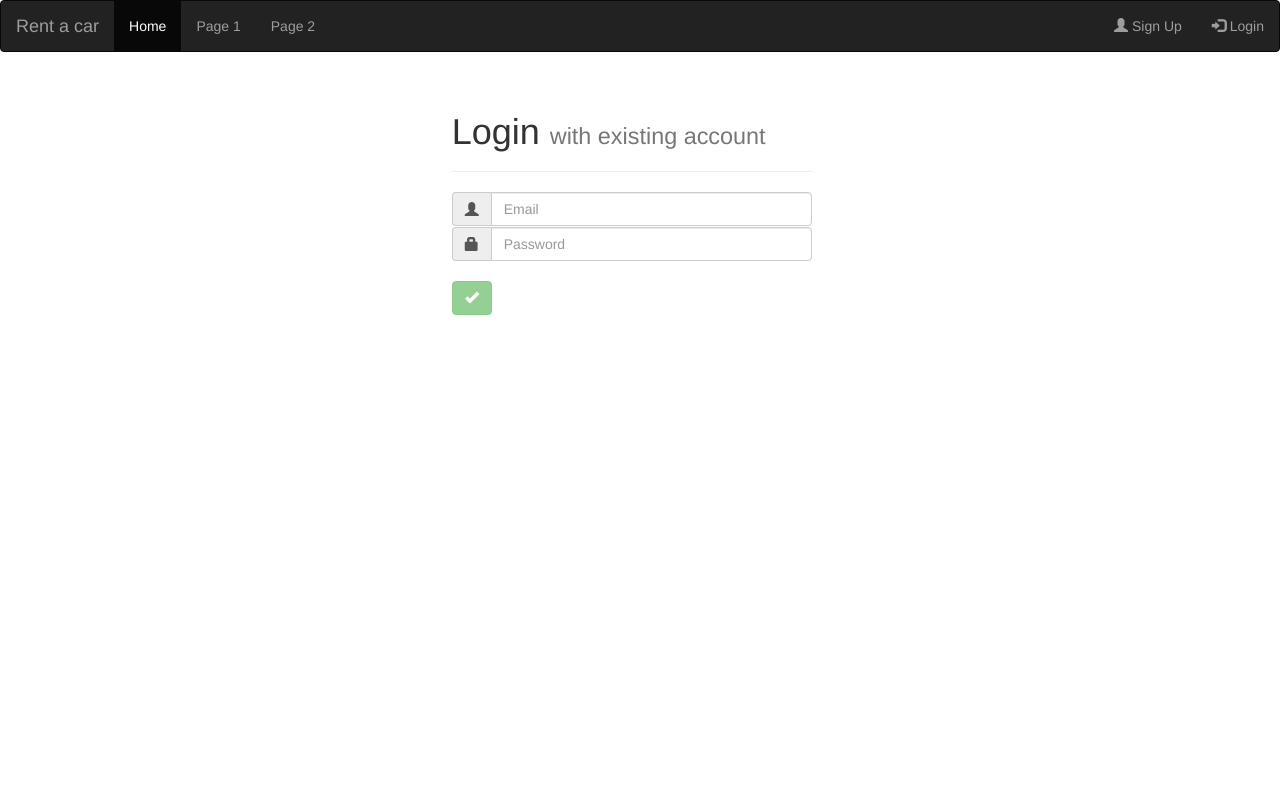
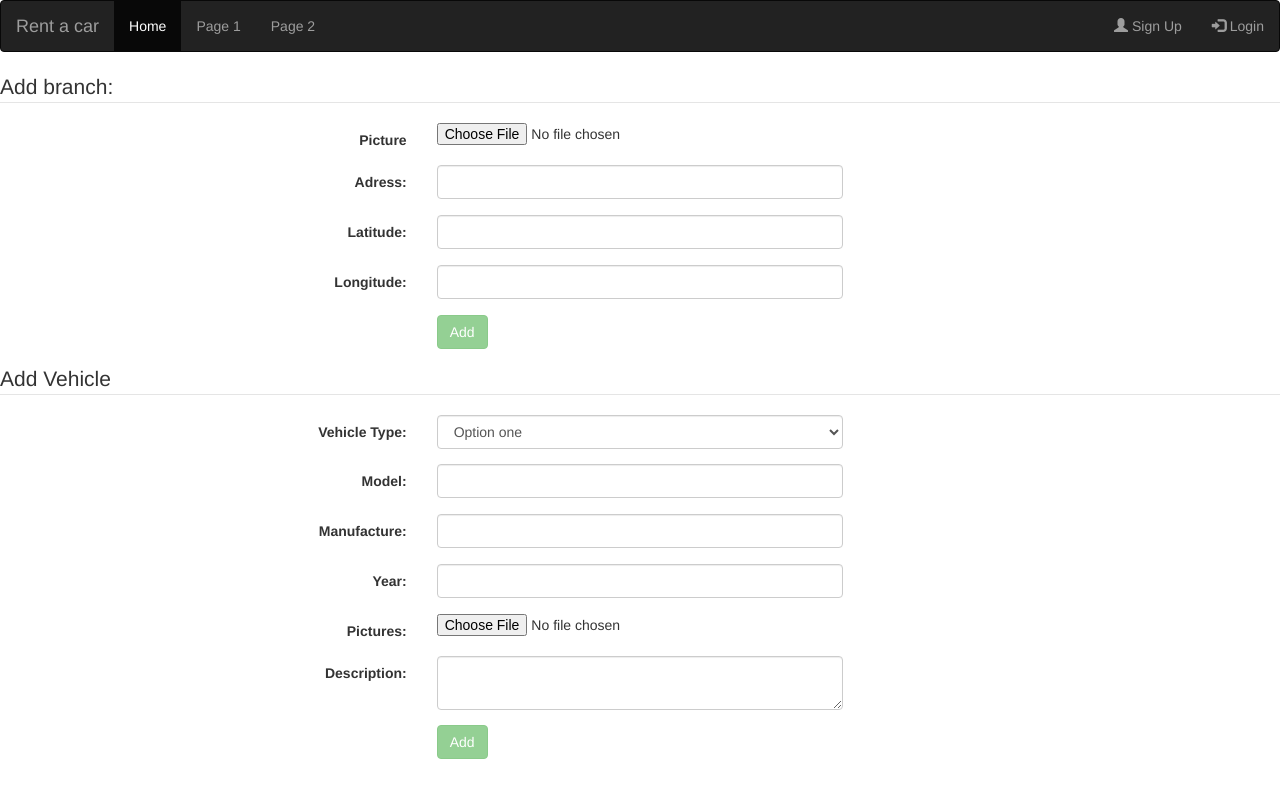
Before and after one commit to djordje191/pusgs2018-VUDJO, an Angular app in the folder Angular/RentAppFE/: page /login in a window 1280 px wide. Shown: the top 800 px of the page. Built offline with nearby package versions, Linux system fonts and the light colour scheme.

Commit message:
Added new components

```diff
--- a/Angular/RentAppFE/src/app/app.component.html
+++ b/Angular/RentAppFE/src/app/app.component.html
@@ -2,6 +2,8 @@
 <div class="row">
     <div class="col col-lg-12">
         <app-nav-bar></app-nav-bar>
+        <app-branch></app-branch>
+        <app-vehicle></app-vehicle>
         <router-outlet></router-outlet>
     </div>
 </div>
--- a/Angular/RentAppFE/src/app/app.module.ts
+++ b/Angular/RentAppFE/src/app/app.module.ts
@@ -12,6 +12,8 @@ import { Router, RouterModule, Routes, ActivatedRoute
 } from '@angular/router';
 import { HashLocationStrategy, LocationStrategy, APP_BASE_HREF } from '@angular/common';
 import { FormsModule } from '@angular/forms';
+import { BranchComponent } from './branch/branch.component';
+import { VehicleComponent } from './vehicle/vehicle.component';
 
 const Routes=[
   {
@@ -29,7 +31,9 @@ const Routes=[
     AppComponent,
     LoginFormComponent,
     RegisterFormComponent,
-    NavBarComponent
+    NavBarComponent,
+    BranchComponent,
+    VehicleComponent
   ],
   imports: [
     BrowserModule,
--- /dev/null
+++ b/Angular/RentAppFE/src/app/branch/branch.component.html
@@ -0,0 +1,91 @@
+
+<form class="form-horizontal" #f="ngForm" (ngSubmit)="onSubmit(f)">
+<fieldset>
+
+<!-- Form Name -->
+<legend>Add branch:</legend>
+
+<!-- File Button -->
+<div class="form-group">
+  <label class="col-md-4 control-label" for="filebutton">Picture</label>
+  <div class="col-md-4">
+    <input id="filebutton" name="filebutton" class="input-file" type="file">
+  </div>
+</div>
+
+<!-- Text input-->
+<div class="form-group">
+  <label class="col-md-4 control-label" for="textinput">Adress:</label>
+  <div class="col-md-4">
+  <input id="adress" name="adress" type="text" placeholder="" class="form-control input-md" ngModel required #adress="ngModel">
+  </div>
+</div>
+
+<div class="row">
+  <div class="col col-lg-4 col-lg-push-4">
+    <div *ngIf="adress.errors && (adress.dirty || adress.touched)"
+          class="alert alert-danger">
+        <div [hidden]="!adress.errors.required">
+          Adress is required!
+        </div>
+        <div [hidden]="!adress.errors.pattern">
+          Adress form is invalid
+        </div>
+    </div>
+  </div>
+</div>
+
+<!-- Text input-->
+<div class="form-group">
+  <label class="col-md-4 control-label" for="textinput">Latitude:</label>
+  <div class="col-md-4">
+  <input id="latitude" name="latitude" type="text" placeholder="" class="form-control input-md" ngModel required #latitude="ngModel">
+  </div>
+</div>
+
+<div class="row">
+  <div class="col col-lg-4 col-lg-push-4">
+    <div *ngIf="latitude.errors && (latitude.dirty || latitude.touched)"
+          class="alert alert-danger">
+        <div [hidden]="!latitude.errors.required">
+          Latitude is required!
+        </div>
+        <div [hidden]="!latitude.errors.pattern">
+          Latitude form is invalid
+        </div>
+    </div>
+  </div>
+</div>
+
+<!-- Text input-->
+<div class="form-group">
+  <label class="col-md-4 control-label" for="textinput">Longitude:</label>
+  <div class="col-md-4">
+  <input id="longitude" name="longitude" type="text" placeholder="" class="form-control input-md" ngModel required #longitude="ngModel">
+  </div>
+</div>
+
+<div class="row">
+  <div class="col col-lg-4 col-lg-push-4">
+    <div *ngIf="longitude.errors && (longitude.dirty || longitude.touched)"
+          class="alert alert-danger">
+        <div [hidden]="!longitude.errors.required">
+          Longitude is required!
+        </div>
+        <div [hidden]="!longitude.errors.pattern">
+          Longitude form is invalid
+        </div>
+    </div>
+  </div>
+</div>
+
+<!-- Button -->
+<div class="form-group">
+  <label class="col-md-4 control-label" for="singlebutton"></label>
+  <div class="col-md-4">
+    <button type="submit" id="singlebutton" name="singlebutton" class="btn btn-success" [disabled]="!f.valid">Add</button>
+  </div>
+</div>
+
+</fieldset>
+</form>
--- /dev/null
+++ b/Angular/RentAppFE/src/app/branch/branch.component.ts
@@ -0,0 +1,19 @@
+import { Component, OnInit } from '@angular/core';
+import {NgForm} from '@angular/forms';
+
+@Component({
+  selector: 'app-branch',
+  templateUrl: './branch.component.html',
+  styleUrls: ['./branch.component.css']
+})
+export class BranchComponent implements OnInit {
+
+  constructor() { }
+
+  ngOnInit() {
+  }
+
+  onSubmit(f: NgForm) {
+    console.log(f.value.adress, f.value.latitude,f.value.longitude);
+  }
+}
--- /dev/null
+++ b/Angular/RentAppFE/src/app/vehicle/vehicle.component.html
@@ -0,0 +1,109 @@
+<form class="form-horizontal" #f="ngForm" (ngSubmit)="onSubmit(f)">
+  <fieldset>
+
+  <!-- Form Name -->
+  <legend>Add Vehicle</legend>
+
+  <!-- Select Basic -->
+  <div class="form-group">
+    <label class="col-md-4 control-label" for="selectbasic">Vehicle Type:</label>
+    <div class="col-md-4">
+      <select id="type" name="type" class="form-control">
+        <option value="1">Option one</option>
+        <option value="2">Option two</option>
+      </select>
+    </div>
+  </div>
+
+  <!-- Text input-->
+  <div class="form-group">
+    <label class="col-md-4 control-label" for="textinput">Model:</label>
+    <div class="col-md-4">
+    <input id="model" name="model" type="text" placeholder="" class="form-control input-md" ngModel required #model="ngModel">
+    </div>
+  </div>
+
+  <div class="row">
+    <div class="col col-lg-4 col-lg-push-4">
+      <div *ngIf="model.errors && (model.dirty || model.touched)"
+            class="alert alert-danger">
+          <div [hidden]="!model.errors.required">
+            Model is required!
+          </div>
+          <div [hidden]="!model.errors.pattern">
+            Model form is invalid
+          </div>
+      </div>
+    </div>
+  </div>
+
+  <!-- Text input-->
+  <div class="form-group">
+    <label class="col-md-4 control-label" for="textinput">Manufacture:</label>
+    <div class="col-md-4">
+    <input id="manufacture" name="manufacture" type="text" placeholder="" class="form-control input-md" ngModel required #manufacture="ngModel">
+    </div>
+  </div>
+
+  <div class="row">
+    <div class="col col-lg-4 col-lg-push-4">
+      <div *ngIf="manufacture.errors && (manufacture.dirty || manufacture.touched)"
+            class="alert alert-danger">
+          <div [hidden]="!manufacture.errors.required">
+            Manufacture is required!
+          </div>
+          <div [hidden]="!manufacture.errors.pattern">
+            Manufacture form is invalid
+          </div>
+      </div>
+    </div>
+  </div>
+
+  <!-- Text input-->
+  <div class="form-group">
+    <label class="col-md-4 control-label" for="textinput">Year:</label>
+    <div class="col-md-4">
+    <input id="year" name="year" type="text" placeholder="" class="form-control input-md" ngModel required #year="ngModel">
+    </div>
+  </div>
+
+  <div class="row">
+    <div class="col col-lg-4 col-lg-push-4">
+      <div *ngIf="year.errors && (year.dirty || year.touched)"
+            class="alert alert-danger">
+          <div [hidden]="!year.errors.required">
+            Year is required!
+          </div>
+          <div [hidden]="!year.errors.pattern">
+            Year form is invalid
+          </div>
+      </div>
+    </div>
+  </div>
+
+  <!-- File Button -->
+  <div class="form-group">
+    <label class="col-md-4 control-label" for="filebutton">Pictures:</label>
+    <div class="col-md-4">
+      <input id="filebutton" name="filebutton" class="input-file" type="file">
+    </div>
+  </div>
+
+  <!-- Textarea -->
+  <div class="form-group">
+    <label class="col-md-4 control-label" for="textarea">Description:</label>
+    <div class="col-md-4">
+      <textarea class="form-control" id="textarea" name="textarea"></textarea>
+    </div>
+  </div>
+
+  <!-- Button -->
+  <div class="form-group">
+    <label class="col-md-4 control-label" for="singlebutton"></label>
+    <div class="col-md-4">
+      <button type="submit"  id="singlebutton" name="singlebutton" class="btn btn-success" [disabled]="!f.valid">Add</button>
+    </div>
+  </div>
+
+  </fieldset>
+  </form>
--- /dev/null
+++ b/Angular/RentAppFE/src/app/vehicle/vehicle.component.ts
@@ -0,0 +1,15 @@
+import { Component, OnInit } from '@angular/core';
+
+@Component({
+  selector: 'app-vehicle',
+  templateUrl: './vehicle.component.html',
+  styleUrls: ['./vehicle.component.css']
+})
+export class VehicleComponent implements OnInit {
+
+  constructor() { }
+
+  ngOnInit() {
+  }
+
+}
```
Also changed, not shown: Angular/RentAppFE/src/app/branch/branch.component.css (added), Angular/RentAppFE/src/app/vehicle/vehicle.component.css (added), 2 other files (tests, documents, lock files or other folders).
